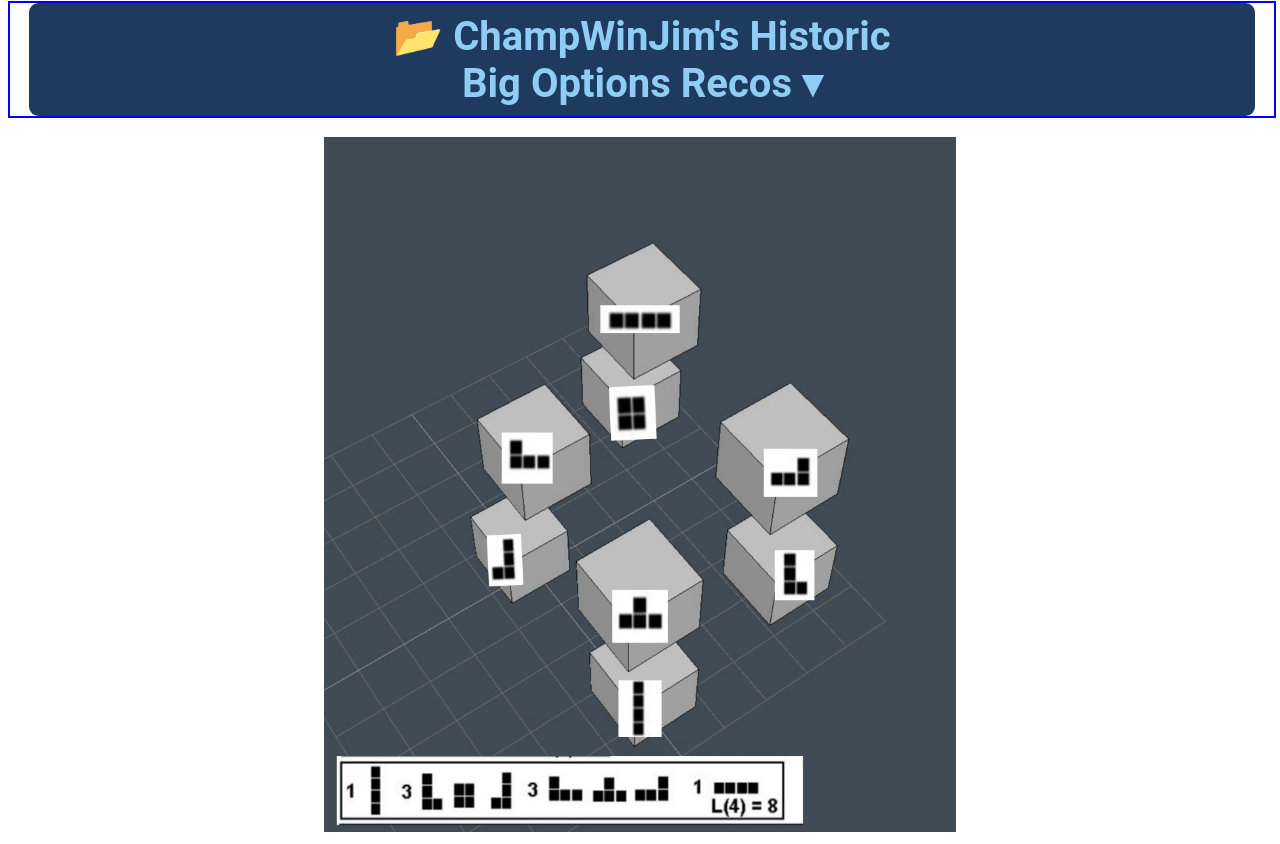
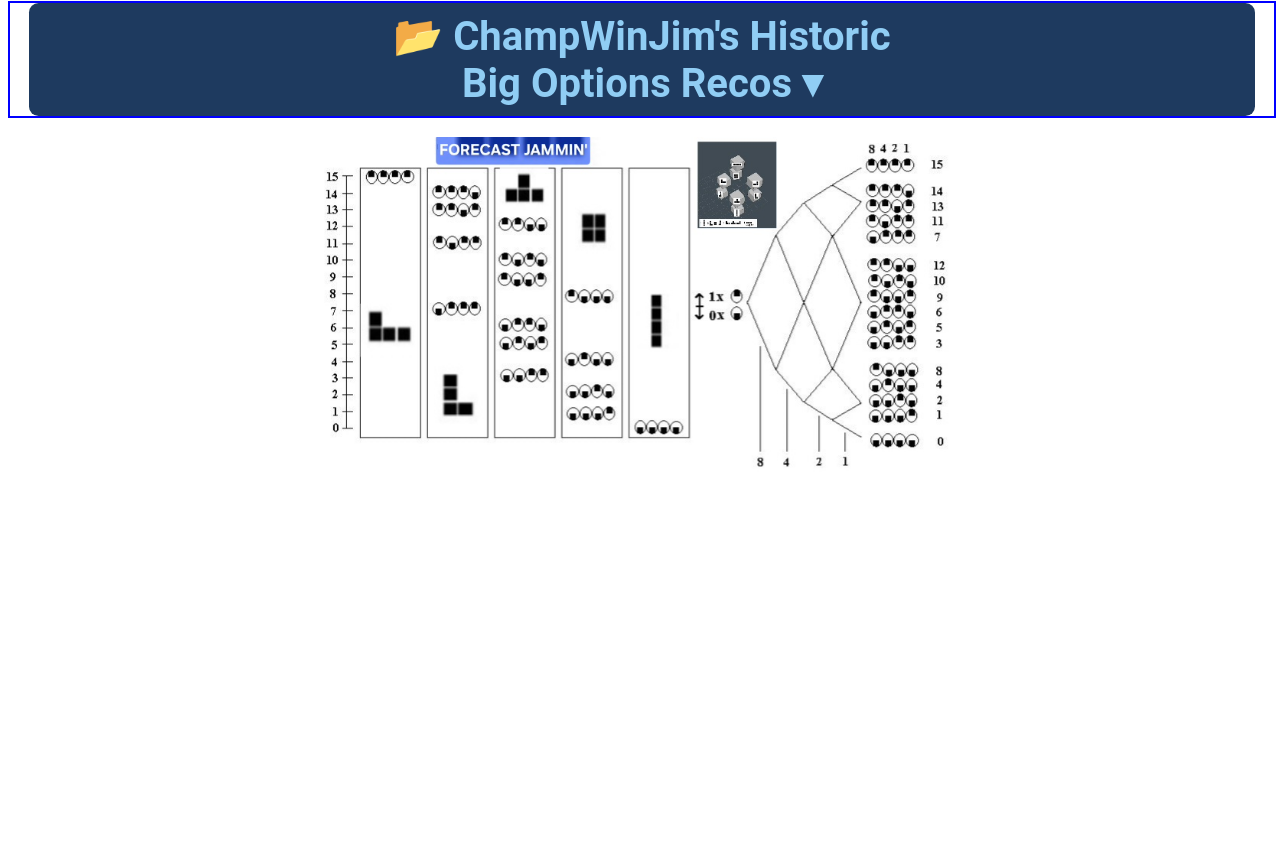
Before and after one commit to JamesFalk/DigiverseDownloads, a plain HTML site: page feeds.html in a window 1280 px wide. Shown: the part 808-1652 px from the top of the page. After the commit the page ends 1292 px from the top, so only its background shows below. Drawn offline with Linux system fonts and the light colour scheme.

Commit message:
Replace image source in feeds.html

```diff
--- a/feeds.html
+++ b/feeds.html
@@ -263,7 +263,7 @@ document.addEventListener('click', function(e) {
 </div>
 <br>
 <div style="width: 100%; text-align: center;">
-    <img src="LabeledCakeModel.jpg" style="width: 50%; max-width: 800px;">
+    <img src="ForecastJammin.jpg" style="width: 50%; max-width: 800px;">
 </div>
 
 <script>
```
